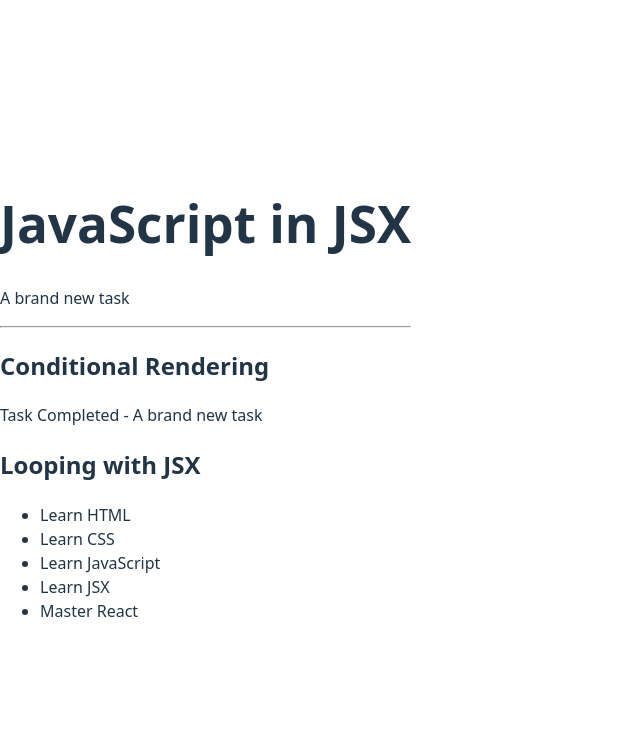
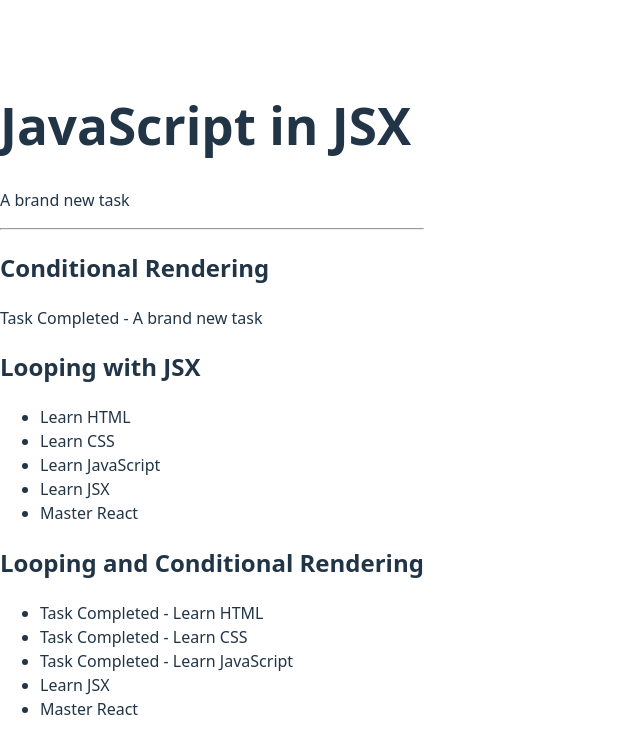
Before and after one commit to SylviaRemington/first-react-app, a React (Vite) app: page / in a window 1280 px wide. Shown: the top 754 px of the page, without its empty margins (0-640 px from the left). Built offline with nearby package versions, Linux system fonts and the light colour scheme.

Commit message:
looping and conditional rendering

```diff
--- a/src/App.jsx
+++ b/src/App.jsx
@@ -98,6 +98,15 @@
           <li key={index}>{todo.text}</li>
         )}
       </ul>
+
+      <h2>Looping and Conditional Rendering</h2>
+      <ul>
+        {todos.map((todo, index) =>
+          <li key={index}>
+            {todo.done ? `Task Completed - ${todo.text}` : todo.text}
+          </li>
+        )}
+      </ul>
     </>
   );
 };
```
